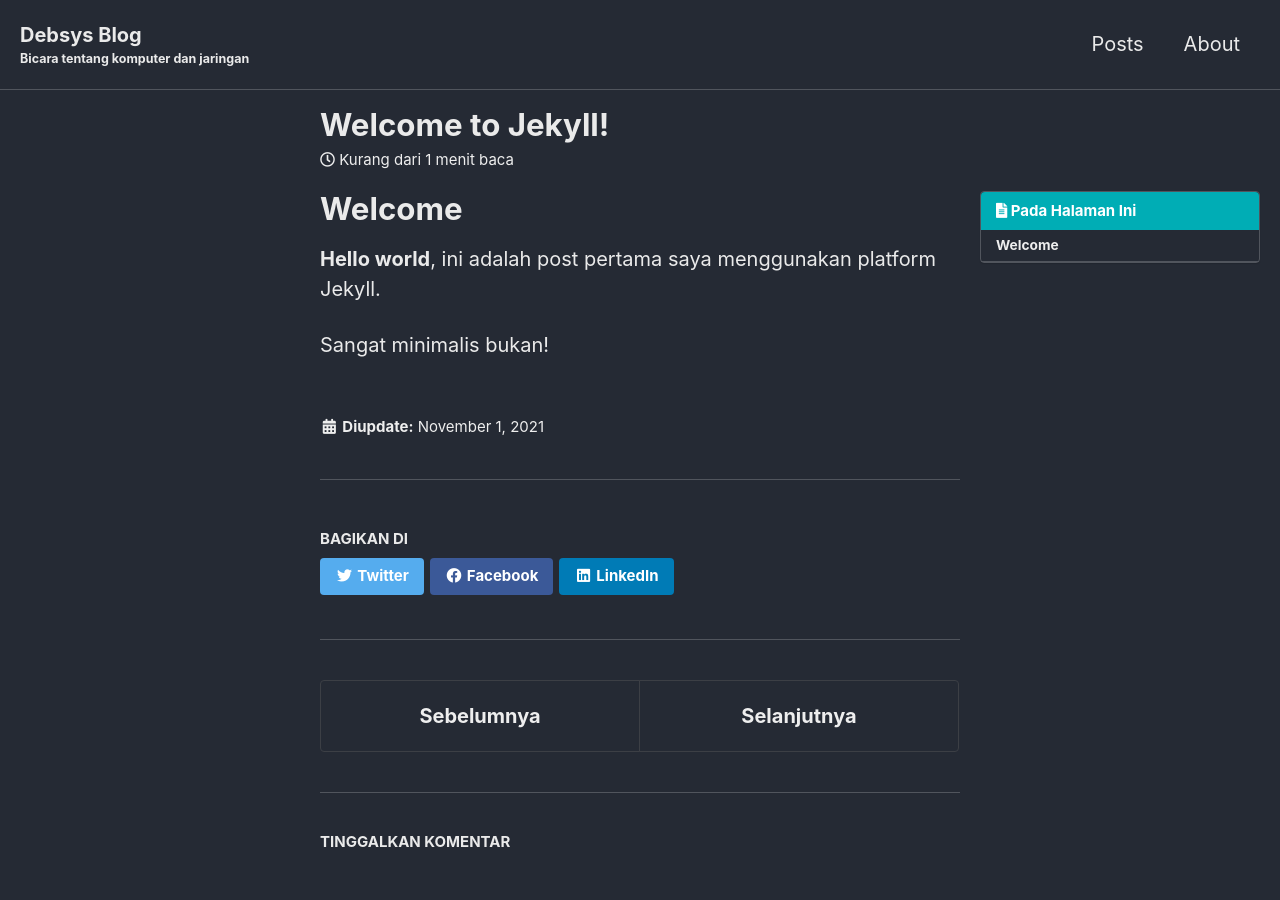
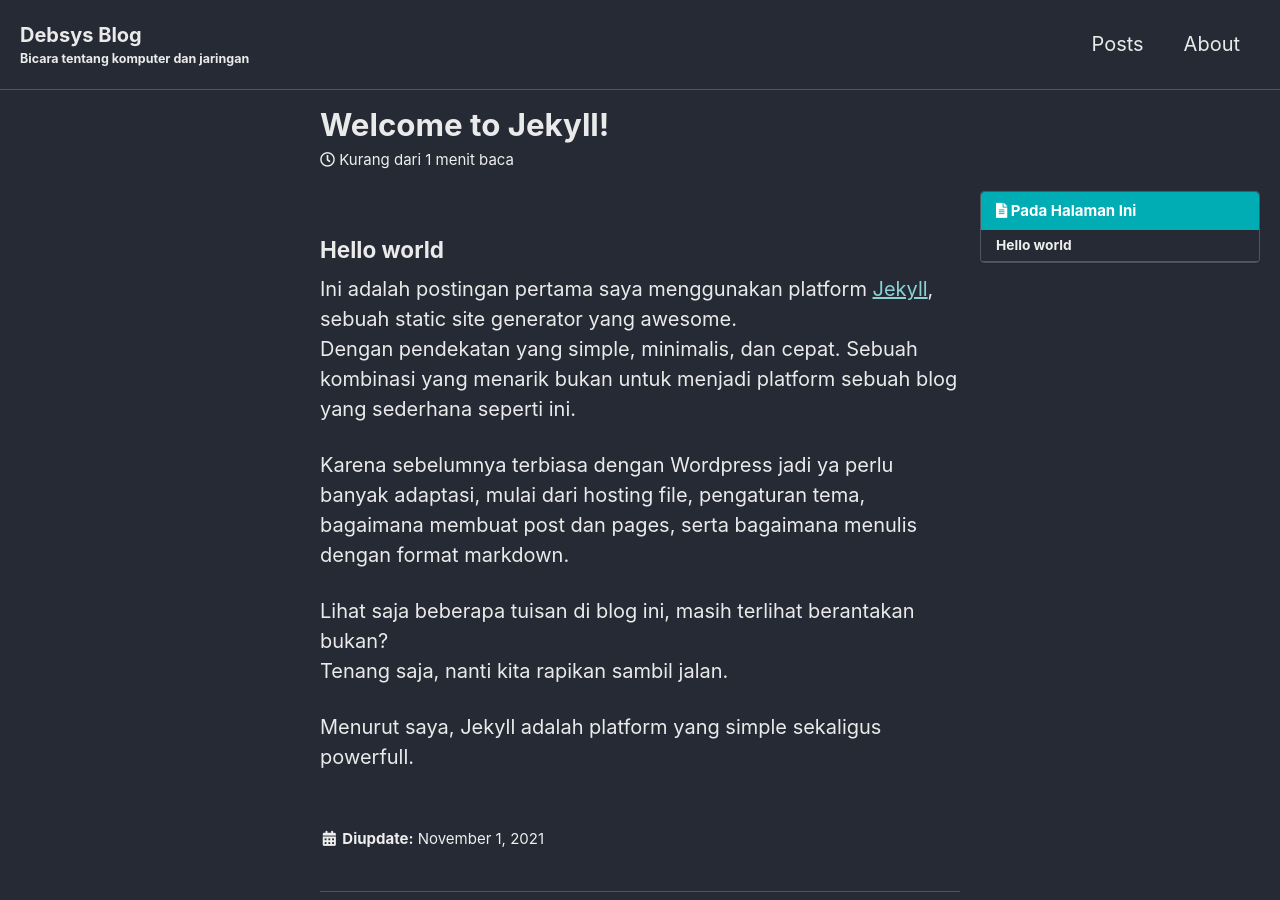
Before and after one commit to debsys/debsys.github.io, a Jekyll site: the page built from _posts/2021-11-01-Hello-World.md, in a window 1280 px wide and 900 px high. Built offline with Jekyll 4.4.1, drawn with Linux system fonts in a browser that asks for light colours; cached includes are drawn as plain includes; comment, search, counter and statistics services are not loaded.

Commit message:
Update 2021-11-01-Hello-World.md

```diff
--- a/_posts/2021-11-01-Hello-World.md
+++ b/_posts/2021-11-01-Hello-World.md
@@ -1,10 +1,16 @@
 ---
 layout: single
-title:  "Welcome to Jekyll!"
+title: "Welcome to Jekyll!"
 ---
 
-# Welcome
+### Hello world
 
-**Hello world**, ini adalah post pertama saya menggunakan platform Jekyll.
+Ini adalah postingan pertama saya menggunakan platform [Jekyll](https://jekyllrb.com/), sebuah static site generator yang awesome.
+Dengan pendekatan yang simple, minimalis, dan cepat. Sebuah kombinasi yang menarik bukan untuk menjadi platform sebuah blog yang sederhana seperti ini.
 
-Sangat minimalis bukan!
+Karena sebelumnya terbiasa dengan Wordpress jadi ya perlu banyak adaptasi, mulai dari hosting file, pengaturan tema, bagaimana membuat post dan pages, serta bagaimana menulis dengan format markdown.
+
+Lihat saja beberapa tuisan di blog ini, masih terlihat berantakan bukan?
+Tenang saja, nanti kita rapikan sambil jalan.
+
+Menurut saya, Jekyll adalah platform yang simple sekaligus powerfull.
```
